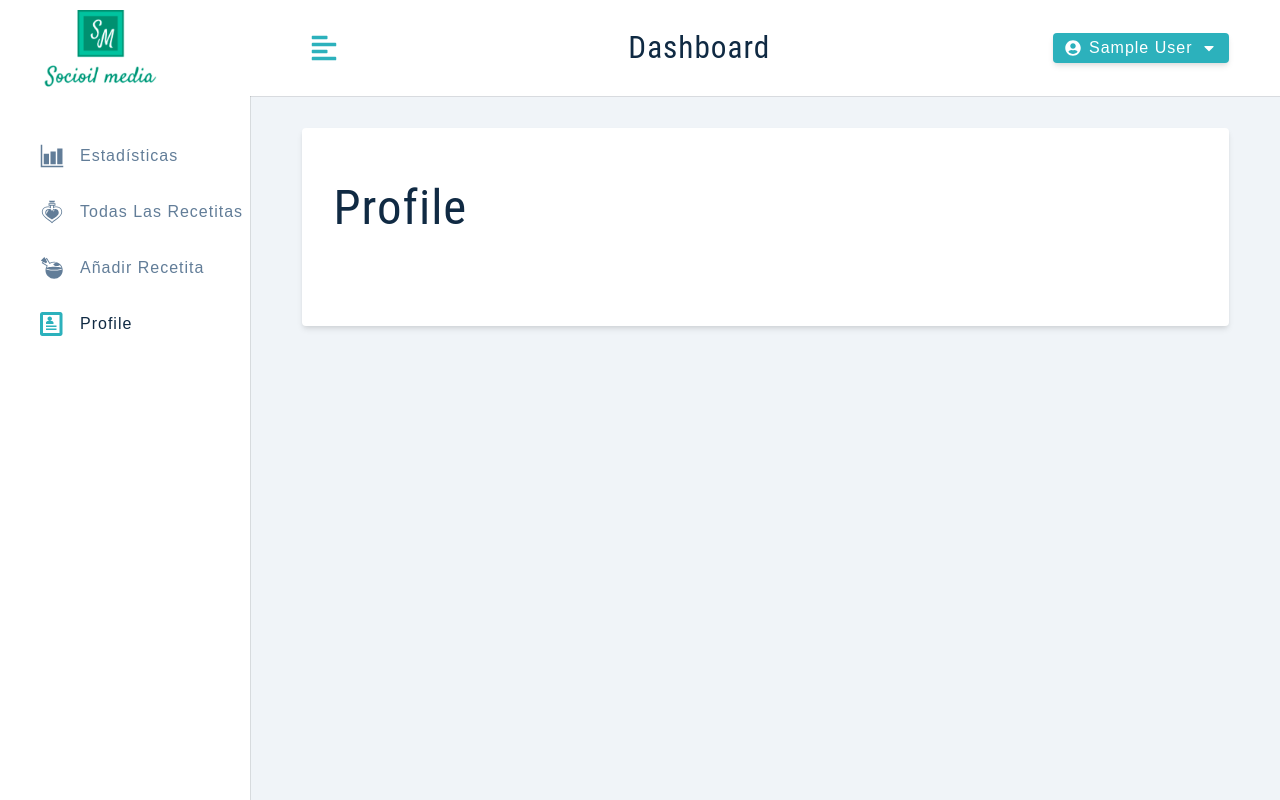
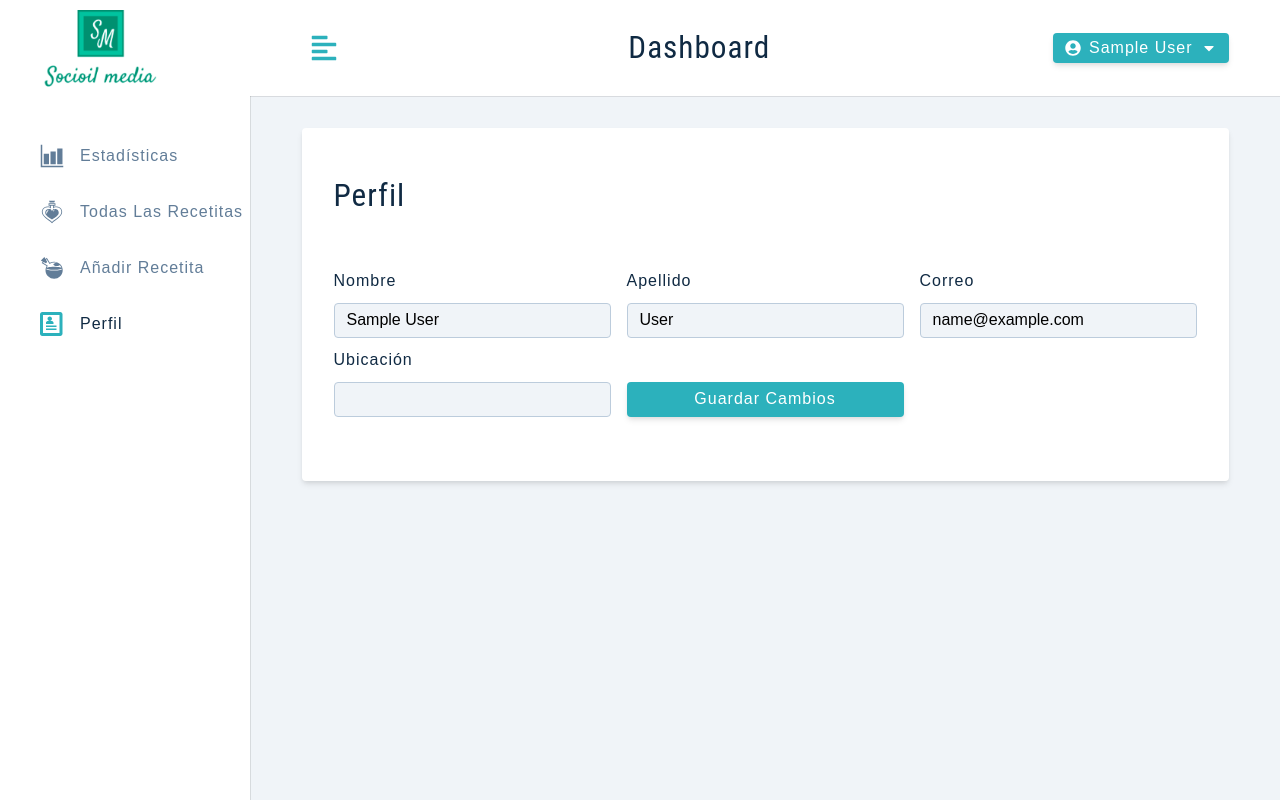
Before and after one commit to A-rielox/Y-M-pre-socioil, a React (Create React App) app in the folder client/: page /profile in a window 1280 px wide. Built offline with nearby package versions, Linux system fonts and the light colour scheme; sample sign-in values are in the browser's storage.

Commit message:
listo axios interceptors

```diff
--- a/client/src/App.js
+++ b/client/src/App.js
@@ -9,8 +9,9 @@ import {
 } from './pages/dashboard';
 /*
 
-video 112
-2252 de readme
+video update user complete
+
+2486 de readme
 
 */
 function App() {
--- a/client/src/context/appContext.js
+++ b/client/src/context/appContext.js
@@ -41,6 +41,42 @@ const AppContext = React.createContext();
 
 const AppProvider = ({ children }) => {
    const [state, dispatch] = useReducer(reducer, initialState);
+
+   // @@@@@@@@@@@@@@@@@@@@@@@@@@@@@@@@@@@@@@@@@@@@@@@@@
+   // ⭐⭐  para axios ( Axios - Setup Instance )
+   const authFetch = axios.create({
+      baseURL: '/api/v1',
+   });
+
+   //  para axios req interceptor
+   authFetch.interceptors.request.use(
+      config => {
+         config.headers.common['Authorization'] = `Bearer ${state.token}`;
+         return config;
+      },
+      error => {
+         return Promise.reject(error);
+      }
+   );
+
+   //  para axios response interceptor
+   authFetch.interceptors.response.use(
+      response => {
+         return response;
+      },
+      error => {
+         // esta es la gracia, poder customizar para los distintos errores, y YO controlar la respuesta ente los errores
+         // console.log(error.response);
+
+         if (error.response.status === 401) {
+            // logoutUser();
+            console.log('desde interceptor res: ERROR 401');
+         }
+         return Promise.reject(error);
+      }
+   );
+
+   // @@@@@@@@@@@@@@@@@@@@@@@@@@@@@@@@@@@@@@@@@@@@@@@@@
 
    const displayAlert = () => {
       dispatch({ type: DISPLAY_ALERT });
@@ -132,6 +168,21 @@ const AppProvider = ({ children }) => {
       removeUserFromLocalStorage();
    };
 
+   const updateUser = async currentUser => {
+      try {
+         // ⭐⭐
+         const { data } = await authFetch.patch(
+            '/auth/updateUser',
+            currentUser
+         );
+
+         console.log(data);
+      } catch (error) {
+         // console.log(error.response);
+      }
+      // console.log(currentUser);
+   };
+
    return (
       <AppContext.Provider
          value={{
@@ -141,6 +192,7 @@ const AppProvider = ({ children }) => {
             loginUser,
             toggleSidebar,
             logoutUser,
+            updateUser,
          }}
       >
          {children}
--- a/client/src/pages/dashboard/Profile.js
+++ b/client/src/pages/dashboard/Profile.js
@@ -1,12 +1,75 @@
-// import { useState } from 'react';
-// import { FormRow, Alert } from '../../components';
-// import { useAppContext } from '../../context/appContext';
+import { useState } from 'react';
+import { FormRow, Alert } from '../../components';
+import { useAppContext } from '../../context/appContext';
 import styled from 'styled-components';
 
 const Profile = () => {
+   const { user, showAlert, displayAlert, updateUser, isLoading } =
+      useAppContext();
+   const [name, setName] = useState(user?.name);
+   const [email, setEmail] = useState(user?.email);
+   const [lastName, setLastName] = useState(user?.lastName);
+   const [location, setLocation] = useState(user?.location);
+
+   const handleSubmit = e => {
+      e.preventDefault();
+
+      // if (!name || !email || !lastName || !location) {
+      //    // test and remove temporary
+      //    displayAlert();
+      //    return;
+      // }
+
+      updateUser({ name, email, lastName, location });
+   };
+
    return (
       <Wrapper>
-         <h1>Profile</h1>
+         <form className="form" onSubmit={handleSubmit}>
+            <h3>perfil </h3>
+            {showAlert && <Alert />}
+
+            {/* name */}
+            <div className="form-center">
+               <FormRow
+                  labelText="nombre"
+                  type="text"
+                  name="name"
+                  value={name}
+                  handleChange={e => setName(e.target.value)}
+               />
+               <FormRow
+                  labelText="apellido"
+                  type="text"
+                  name="lastName"
+                  value={lastName}
+                  handleChange={e => setLastName(e.target.value)}
+               />
+               <FormRow
+                  labelText="correo"
+                  type="email"
+                  name="email"
+                  value={email}
+                  handleChange={e => setEmail(e.target.value)}
+               />
+
+               <FormRow
+                  labelText="ubicación"
+                  type="text"
+                  name="location"
+                  value={location}
+                  handleChange={e => setLocation(e.target.value)}
+               />
+
+               <button
+                  className="btn btn-block"
+                  type="submit"
+                  disabled={isLoading}
+               >
+                  {isLoading ? 'Actualizando...' : 'Guardar cambios'}
+               </button>
+            </div>
+         </form>
       </Wrapper>
    );
 };
--- a/client/src/utils/links.js
+++ b/client/src/utils/links.js
@@ -24,7 +24,7 @@ const links = [
    },
    {
       id: 4,
-      text: 'profile',
+      text: 'perfil',
       path: 'profile',
       icon: <ImProfile />,
    },
```
Also changed, not shown: 2 other files (tests, documents, lock files or other folders).
